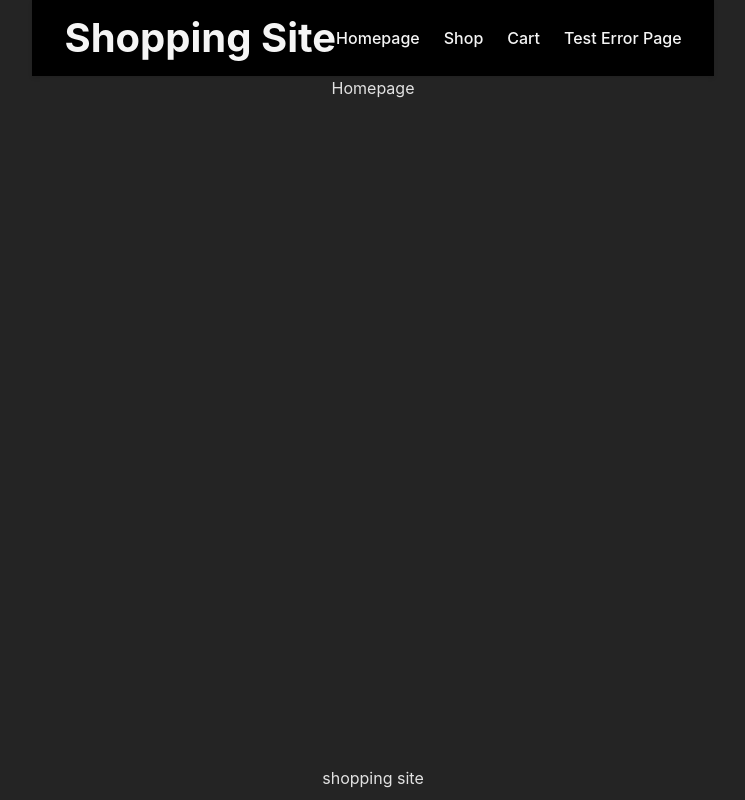
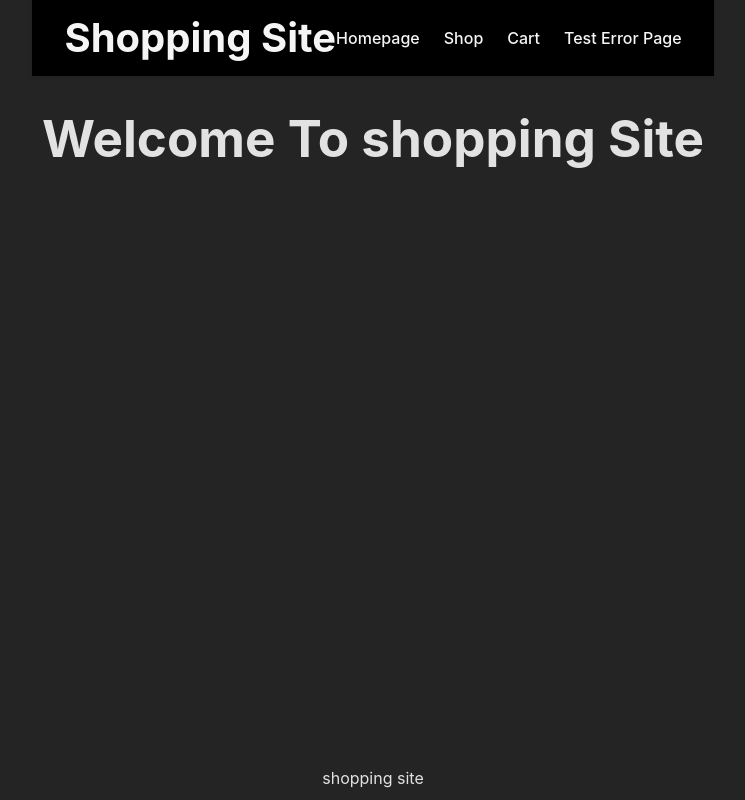
Before and after one commit to BDS-001/Shopping-Cart, a React (Vite) app: page / in a window 1280 px wide. Shown: the whole page, without its empty margins (267-1012 px from the left). Built offline with nearby package versions, Linux system fonts and the light colour scheme; no server answers.

Commit message:
planned out homepage features

```diff
--- a/src/pages/Homepage.jsx
+++ b/src/pages/Homepage.jsx
@@ -1,7 +1,11 @@
 function Homepage() {
     return (
         <>
-            <div>Homepage</div>
+            <h1>Welcome To shopping Site</h1>
+            {/* search bar */}
+            {/* products carousel */}
+            {/* new arrivals / best sellers section */}
+            {/* newsletter signup */}
         </>
     )
 }
```
